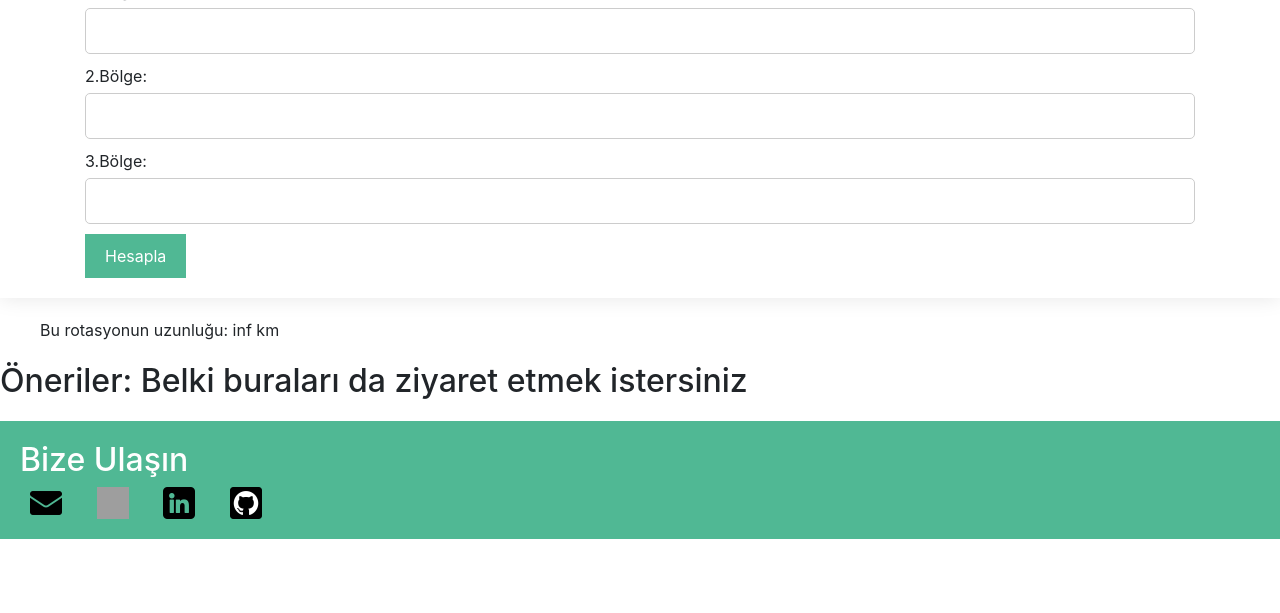
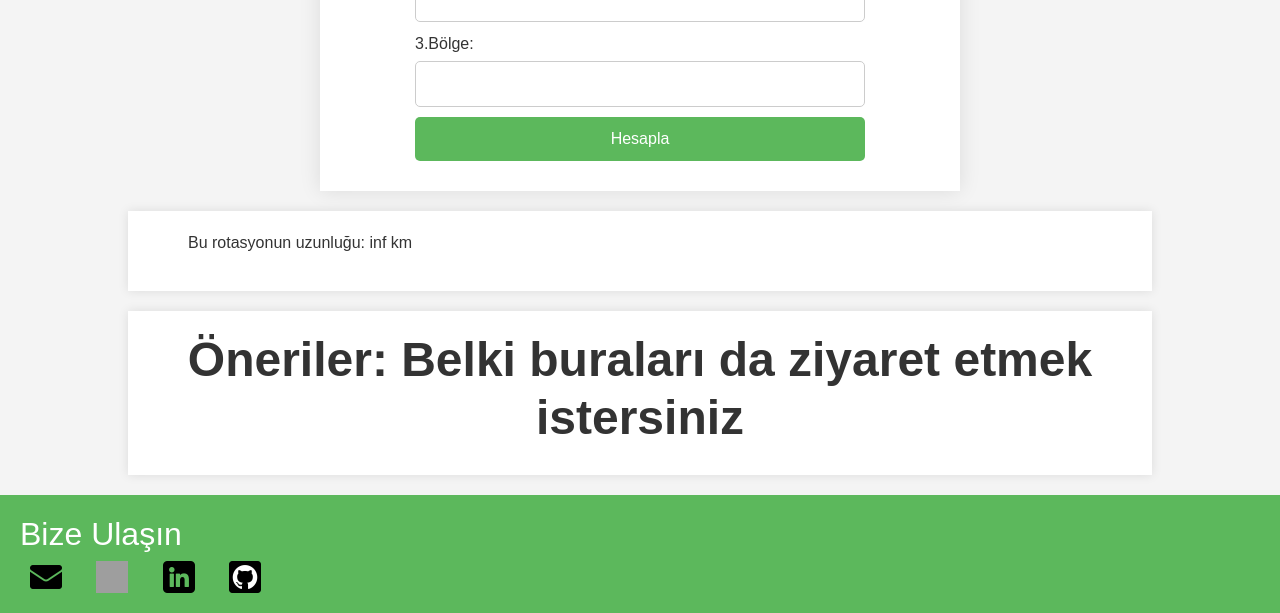
Before and after one commit to HUSEYINTUNGA/Graph_Project, a Django app: page / in a window 1280 px wide. Shown: the part 786-1399 px from the top of the page. Before the commit the page ends 1325 px from the top, so only its background shows below. Run offline with Django 5.2, Linux system fonts and the light colour scheme; data that the repository does not hold is empty; some libraries are stand-ins or nearby versions; grey boxes are pictures that could not be loaded.

Commit message:
Projede son dokunuşlar ve css düzenlemeleri yapıldı. Proje bitirildi

```diff
--- a/rehberProject/rehberApp/static/css/base.css
+++ /dev/null
@@ -1,91 +0,0 @@
-body {
-    font-family: Arial, sans-serif;
-    background-color: #976868;
-    margin: 0;
-    padding: 0;
-    color: #333;
-}
-
-.container {
-    width: 80%;
-    margin: auto;
-    overflow: hidden;
-}
-
-
-#header {
-    background: #373a39;
-    color: white;
-    padding-top: 30px;
-    min-height: 70px;
-    border-bottom: #ebe7e7 3px solid;
-}
-
-#header h1 {
-    margin: 0;
-    padding: 0;
-    text-align: center;
-    font-size: 2em;
-
-
-}
-
-.carousel-inner img {
-    width: 100%;
-    height: auto;
-    max-height: 400px;
-}
-
-.carousel-caption {
-    background: rgba(0, 0, 0, 0.5);
-    padding: 10px;
-}
-
-#form-container {
-    background: #ffffff;
-    padding: 20px;
-    margin: 20px 0;
-    box-shadow: 0px 0px 20px 0px rgba(0,0,0,0.1);
-}
-
-#form-container label {
-    display: block;
-    margin-bottom: 5px;
-}
-
-#form-container input[type="text"] {
-    width: 100%;
-    padding: 10px;
-    margin-bottom: 10px;
-    border-radius: 5px;
-    border: 1px solid #ccc;
-}
-
-#form-container input[type="submit"] {
-    padding: 10px 20px;
-    background: #50b894;
-    color: white;
-    border: none;
-}
-
-#contact {
-    background: #50b894;
-    color: white;
-    padding: 20px;
-    margin-top: 20px;
-}
-
-#contact img {
-    width: 32px;
-    height: 60px;
-    margin-right: 10px;
-}
-#path, #oneriler {
-    margin-bottom: 20px;
-}
-
-
-
-#contact a {
-    margin: 0 10px;
-}
--- a/rehberProject/rehberApp/templates/AboutWe.html
+++ b/rehberProject/rehberApp/templates/AboutWe.html
@@ -1,4 +1,4 @@
-<!DOCTYPE html>
+ <!DOCTYPE html>
 <html lang="en">
 <head>
     <meta charset="UTF-8">
--- a/rehberProject/rehberApp/templates/Anasayfa.html
+++ b/rehberProject/rehberApp/templates/Anasayfa.html
@@ -5,12 +5,136 @@
     <meta charset="UTF-8">
     <meta name="viewport" content="width=device-width, initial-scale=1.0">
     <title>Anasayfa</title>
-    <link rel="stylesheet" href="{% static 'css/base.css' %}">
     <link rel="stylesheet" href="https://stackpath.bootstrapcdn.com/bootstrap/4.3.1/css/bootstrap.min.css">
     <script src="https://ajax.googleapis.com/ajax/libs/jquery/3.5.1/jquery.min.js"></script>
     <script src="https://code.jquery.com/jquery-3.3.1.slim.min.js"></script>
     <script src="https://cdnjs.cloudflare.com/ajax/libs/popper.js/1.14.7/umd/popper.min.js"></script>
     <script src="https://stackpath.bootstrapcdn.com/bootstrap/4.3.1/js/bootstrap.min.js"></script>
+    <link rel="stylesheet" href="https://unpkg.com/leaflet/dist/leaflet.css"/>
+    <script src="https://unpkg.com/leaflet/dist/leaflet.js"></script>
+    <style>
+        body {
+            font-family: 'Arial', sans-serif;
+            background-color: #f4f4f4;
+            color: #333;
+            margin: 0;
+            padding: 0;
+        }
+
+        .container {
+            width: 80%;
+            margin: auto;
+            overflow: hidden;
+        }
+
+        #header {
+            background: #5cb85c;
+            color: #fff;
+            padding-top: 30px;
+            min-height: 70px;
+            border-bottom: #ebe7e7 3px solid;
+        }
+        #header h1 {
+            text-align: center;
+            font-size: 2em;
+        }
+        #header nav {
+            text-align: right;
+
+        }
+        #header a {
+            color: #000000;
+        }
+
+        #carousel{
+            width: 80%;
+            height: 50%;
+            margin: auto;
+
+        }
+        .carousel-inner img {
+            width: 60%;
+            height: auto;
+            max-height: 400px;
+        }
+        .carousel-caption {
+            background: rgba(0, 0, 0, 0.75);
+            padding: 10px;
+        }
+
+        #form-container {
+            background: #fff;
+            padding: 20px;
+            margin: 20px 0;
+            box-shadow: 0 0 20px 0 rgba(0, 0, 0, 0.1);
+            width: 50%;
+            margin: auto;
+            margin-top: 20px;
+        }
+        #form-container label {
+            display: block;
+            margin-bottom: 5px;
+        }
+        #form-container input[type="text"],#form-container input[type="submit"] {
+            width: 100%;
+            padding: 10px;
+            margin-bottom: 10px;
+            border-radius: 5px;
+            border: 1px solid #ccc;
+        }
+        #form-container input[type="submit"] {
+            background: #5cb85c;
+            color: #fff;
+            border: none;
+            cursor: pointer;
+        }
+
+        #contact {
+            background: #5cb85c;
+            color: #fff;
+            padding: 20px;
+            margin-top: 20px;
+        }
+        #contact img {
+            width: 32px;
+            height: 32px;
+            margin-right: 10px;
+        }
+        #contact a {
+            color: white;
+            margin: 0 10px;
+        }
+
+        #path, #oneriler {
+            background-color: white;
+            padding: 20px;
+            margin: 20px auto;
+            width: 80%;
+            box-shadow: 0 0 10px rgba(0, 0, 0, 0.1);
+        }
+        #oneriler h2{
+            font-size: 3em;
+            font-weight: bold;
+            text-align:center;
+        }
+        .oneri-listesi {
+            display: flex;
+            flex-wrap: wrap;
+            justify-content: space-between;
+        }
+        .oneri-item {
+            flex: 1 0 21%;
+            margin: 1%;
+            box-sizing: border-box;
+        }
+        #mapid {
+            height: 400px;
+            width: 70%;
+            margin: auto;
+            margin-top: 20px;
+        }
+
+    </style>
     <script>
     function handleButtonClick(name) {
         window.location.href = '/location/' + name;
@@ -22,7 +146,7 @@
     <header id="header">
         <h1>ANASAYFA</h1>
         <nav>
-            <a id='about' href="/AboutWe">Hakkımızda</a>
+            <a href="/AboutWe">Hakkımızda</a>
         </nav>
     </header>
 
@@ -54,10 +178,78 @@
             </a>
         </div>
     </section>
+    <div id="mapid"></div>
+    <script>
+        var map = L.map('mapid', {
+            center: [38.9637, 35.2433],
+            zoom: 5,
+            maxZoom: 10,
+            minZoom: 4,
+            scrollWheelZoom: false
+        });
 
+        L.tileLayer('https://{s}.tile.openstreetmap.org/{z}/{x}/{y}.png').addTo(map);
+
+        var cities = {{ popupObject|safe }};
+
+        var greenIcon = new L.Icon({
+            iconUrl: 'https://raw.githubusercontent.com/pointhi/leaflet-color-markers/master/img/marker-icon-2x-green.png',
+            shadowUrl: 'https://cdnjs.cloudflare.com/ajax/libs/leaflet/0.7.7/images/marker-shadow.png',
+            iconSize: [25, 41],
+            iconAnchor: [12, 41],
+            popupAnchor: [1, -34],
+            shadowSize: [41, 41]
+        });
+
+        var yellowIcon = new L.Icon({
+            iconUrl: 'https://raw.githubusercontent.com/pointhi/leaflet-color-markers/master/img/marker-icon-2x-yellow.png',
+            shadowUrl: 'https://cdnjs.cloudflare.com/ajax/libs/leaflet/0.7.7/images/marker-shadow.png',
+            iconSize: [25, 41],
+            iconAnchor: [12, 41],
+            popupAnchor: [1, -34],
+            shadowSize: [41, 41]
+        });
+        var blueIcon = new L.Icon({
+            iconUrl: 'https://raw.githubusercontent.com/pointhi/leaflet-color-markers/master/img/marker-icon-2x-blue.png',
+            shadowUrl: 'https://cdnjs.cloudflare.com/ajax/libs/leaflet/0.7.7/images/marker-shadow.png',
+            iconSize: [25, 41],
+            iconAnchor: [12, 41],
+            popupAnchor: [1, -34],
+            shadowSize: [41, 41]
+        });
+        var orangeIcon = new L.Icon({
+            iconUrl: 'https://raw.githubusercontent.com/pointhi/leaflet-color-markers/master/img/marker-icon-2x-orange.png',
+            shadowUrl: 'https://cdnjs.cloudflare.com/ajax/libs/leaflet/0.7.7/images/marker-shadow.png',
+            iconSize: [25, 41],
+            iconAnchor: [12, 41],
+            popupAnchor: [1, -34],
+            shadowSize: [41, 41]
+        });
+
+
+
+        cities.forEach(function(city) {
+            var markerIcon;
+            if (city.kategori == 'Doğal Oluşum') {
+            markerIcon = greenIcon;
+            }
+            else if (city.kategori == 'Tarihi Yapı') {
+            markerIcon = yellowIcon;
+            }
+            else if (city.kategori == 'Su Bölgesi') {
+                markerIcon = blueIcon;
+            }
+            else if (city.kategori == 'Beşeri Unsur') {
+                markerIcon = orangeIcon;
+            }
+
+            var marker = L.marker([city.lat, city.lon], {icon: markerIcon}).addTo(map);
+            marker.bindPopup(`<b>${city.name}</b><br>${city.sehir}<br>${city.kategori}`).openPopup();
+        });
+
+    </script>
     <section id="form-container">
         <div class="container">
-            <img src="{% static 'img/bolgeler.png' %}" width='100%'>
             <form method="post">
                 {% csrf_token %}
                 <label for="start">Seyahate başlayacağınız şehir ismi:</label>
@@ -92,12 +284,14 @@
     <section id="oneriler">
         <div>
             <h2>Öneriler: Belki buraları da ziyaret etmek istersiniz</h2>
-            <ul>
+            <div class="oneri-listesi">
             {% for ad,city,image in oneriler %}
-                <li>{{ ad }} ({{ city }})</li>
-                <img src="{{ image }}" alt="{{ ad }}" style="width: 25%; height: 25%;"></img>
+                <div class="oneri-item">
+                    <p>{{ ad }} ({{ city }})</p>
+                    <img src="{{ image }}" alt="{{ ad }}" style="width: 100%;"></img>
+                </div>
             {% endfor %}
-            </ul>
+            </div>
         </div>
     </section>
 
--- a/rehberProject/rehberApp/views.py
+++ b/rehberProject/rehberApp/views.py
@@ -2,7 +2,7 @@
 from django.shortcuts import render
 import networkx as nx
 from .models import InfoOfArea
-
+import mysql.connector
 
 def Anasayfa(request):
     areas = InfoOfArea.objects.all()
@@ -19,6 +19,11 @@
         area1 = request.POST.get('area1')
         area2 = request.POST.get('area2')
         area3 = request.POST.get('area3')
+
+
+        if not all([city, area1, area2, area3]):
+            return render(request, 'Anasayfa.html', {'error': 'Lütfen tüm alanları doldurunuz', 'locations': areas})
+
         selected_areas = [city, area1, area2, area3, city]
 
         shortest_path = None
@@ -60,10 +65,29 @@
                     onerilen_alanlar.append((node, data.get('sehir'), image_url))
             oneriler.extend(onerilen_alanlar)
 
+    mydb = mysql.connector.connect(
+    host="127.0.0.1",
+    port=3306,
+    user="root",
+    password="ht.123456.",
+    database="turistikbolgeler"
+    )
+    info= mydb.cursor()
+    info.execute("SELECT * FROM bolgeler ")
+    rows = info.fetchall()
+
+    result_list = []
+
+    for row in rows:
+        bolge_adi = row[0]
+        sehir=row[1]
+        enlem = row[2]
+        boylam = row[3]
+        kategori=row[4]
+        result_list.append({'name': bolge_adi, 'lat': float(enlem), 'lon': float(boylam),'sehir':sehir, 'kategori': kategori})
 
 
-
-    return render(request, 'Anasayfa.html', {'path': path, 'shortest_length':shortest_length,'locations': areas,'oneriler':oneriler})
+    return render(request, 'Anasayfa.html', {'path': path, 'shortest_length':shortest_length,'locations': areas,'oneriler':oneriler,'popupObject':result_list})
 
 
 
```
Also changed, not shown: rehberProject/rehberApp/graph_kategori.py (deleted, +0 -45 lines), 1 other file.
